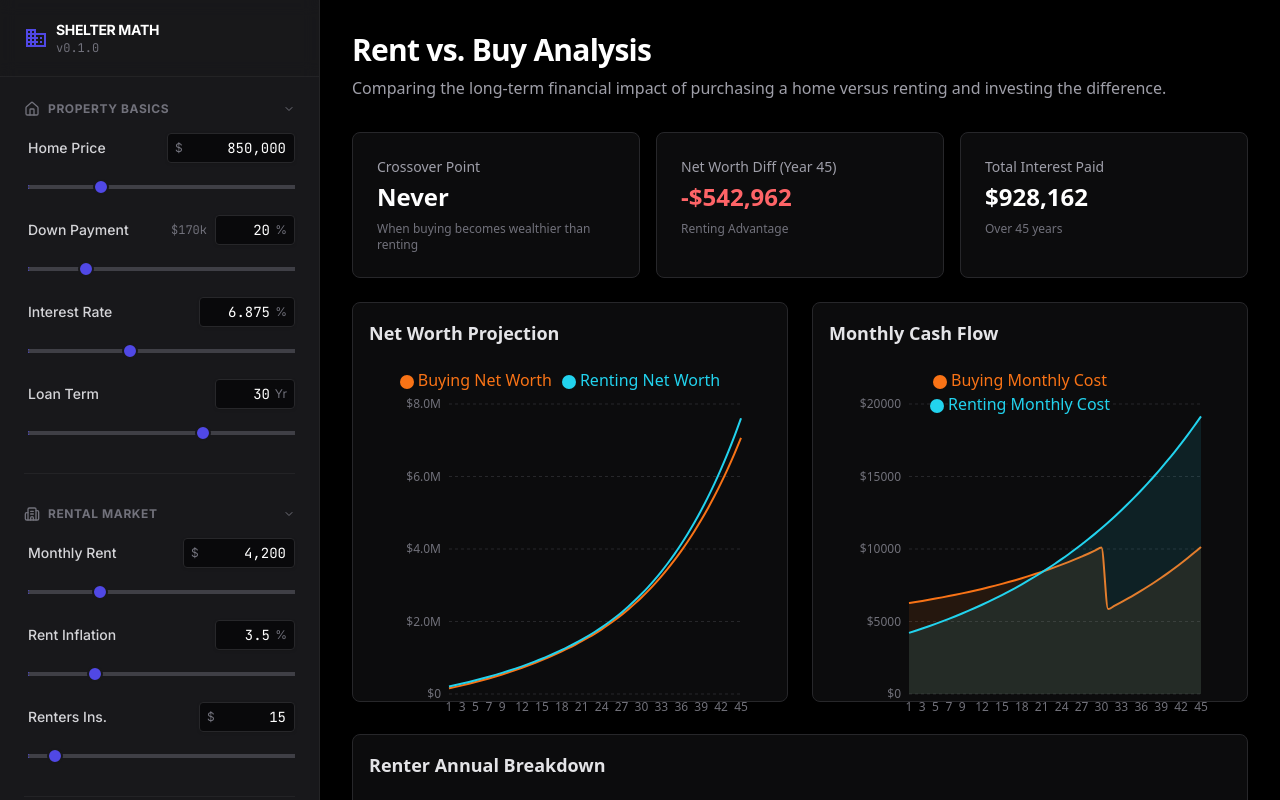
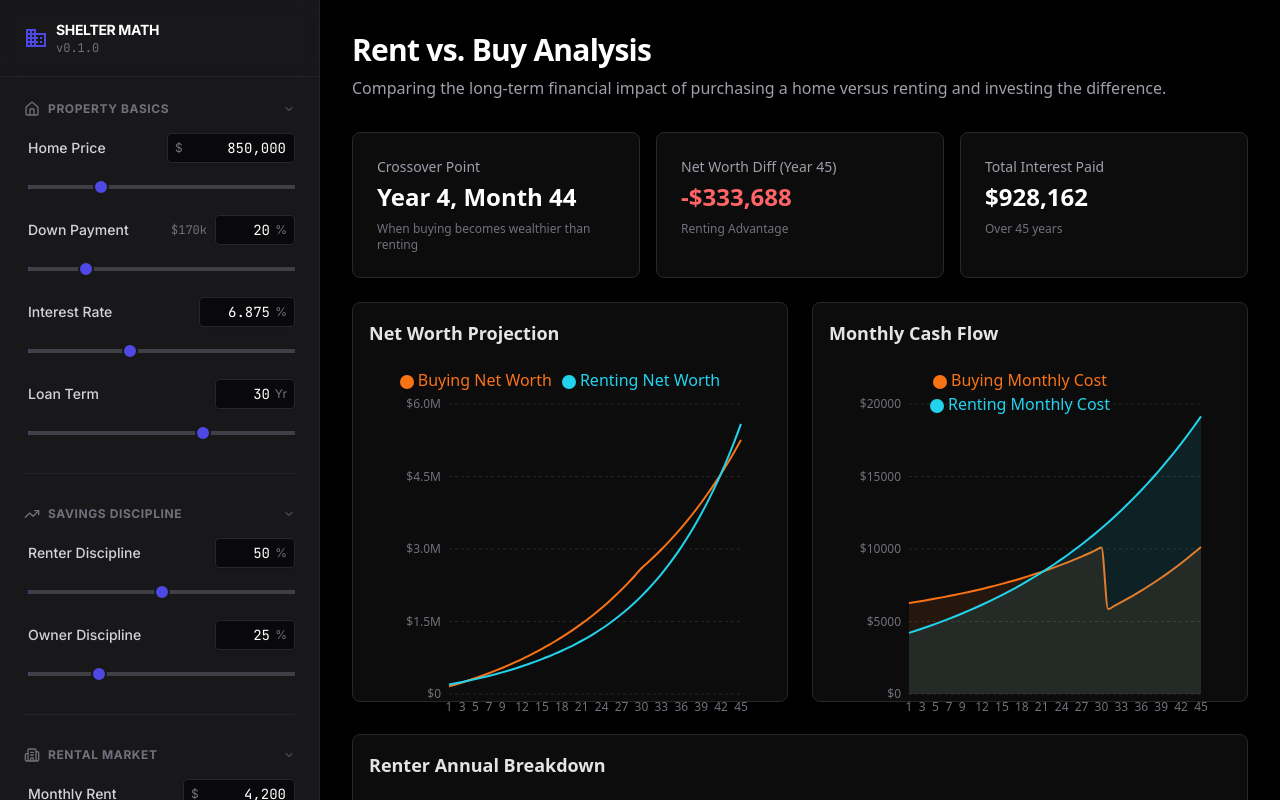
Before and after one commit to kiryltech/sheltermath, a Next.js app: page / in a window 1280 px wide. Built offline with nearby package versions, Linux system fonts and the light colour scheme.

Commit message:
Add renter and owner discipline inputs to sidebar
- Update DEFAULT_INPUTS in useSimulationStore.ts with new defaults (50% renter, 25% owner)
- Add "Savings Discipline" section to Sidebar.tsx
- Add inputs for renterDiscipline and ownerDiscipline

```diff
--- a/src/components/Sidebar.tsx
+++ b/src/components/Sidebar.tsx
@@ -153,6 +153,32 @@ export const Sidebar = () => {
 
         <hr className="border-white/5" />
 
+        {/* Section: Savings Discipline */}
+        <SidebarSection title="Savings Discipline" icon={TrendingUp}>
+             <SimulationInputGroup
+                label="Renter Discipline"
+                value={inputs.renterDiscipline}
+                onChange={update('renterDiscipline')}
+                min={0}
+                max={100}
+                step={5}
+                suffix="%"
+                inputClassName="w-20"
+            />
+             <SimulationInputGroup
+                label="Owner Discipline"
+                value={inputs.ownerDiscipline}
+                onChange={update('ownerDiscipline')}
+                min={0}
+                max={100}
+                step={5}
+                suffix="%"
+                inputClassName="w-20"
+            />
+        </SidebarSection>
+
+        <hr className="border-white/5" />
+
         {/* Section: Rental Market */}
         <SidebarSection title="Rental Market" icon={Building2}>
             <SimulationInputGroup
--- a/src/store/useSimulationStore.ts
+++ b/src/store/useSimulationStore.ts
@@ -23,8 +23,8 @@ export const DEFAULT_INPUTS: SimulationParams = {
   investmentReturnRate: 7.0,
   inflationRate: 3.0,
   simulationYears: 45, // Updated default to 45
-  renterDiscipline: 100, // Default 100%
-  ownerDiscipline: 100, // Default 100%
+  renterDiscipline: 50, // Default 50%
+  ownerDiscipline: 25, // Default 25%
 };
 
 export const useSimulationStore = create<SimulationState>((set) => ({
```
